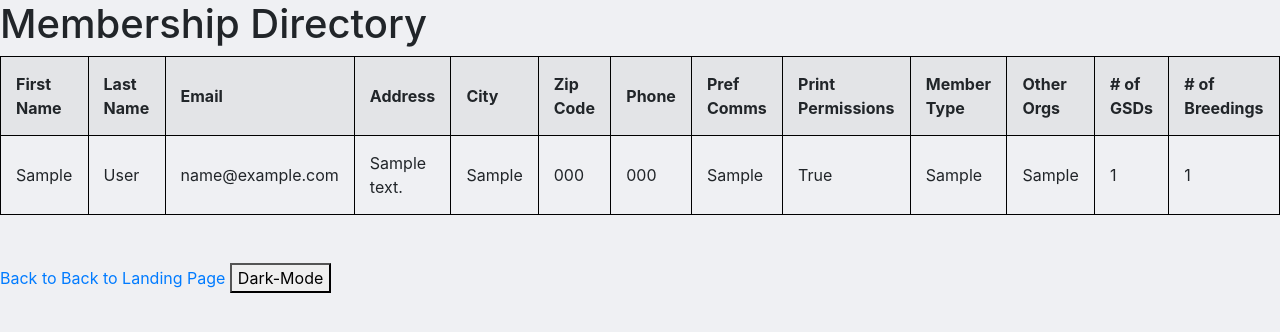
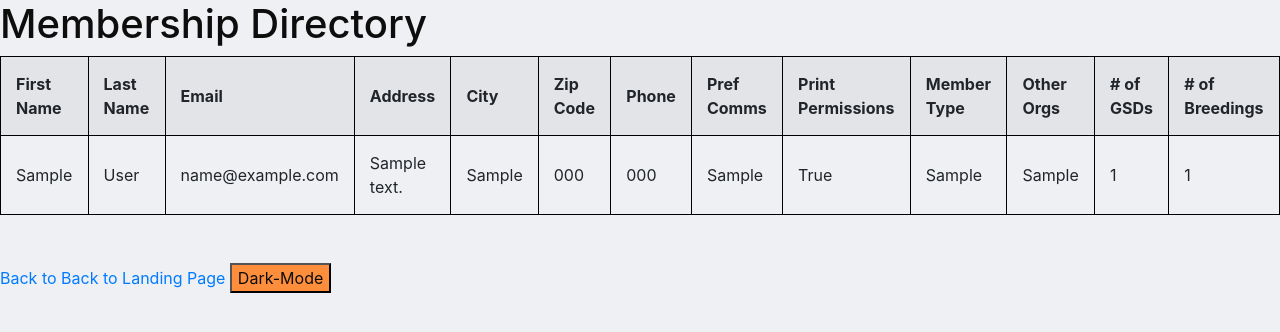
Before and after one commit to lauranewland/gsdc-webapp-flask, a Flask app: page /user in a window 1280 px wide. Shown: the top 332 px of the page. Run offline with Flask 2, Linux system fonts and the light colour scheme; tables that the repository leaves empty hold one stand-in row (values such as "Sample post").

Commit message:
added heading and button styles

```diff
--- a/static/css/login_styles.css
+++ b/static/css/login_styles.css
@@ -5,12 +5,22 @@
 }
 
 img.avatar {
-    width: 45%;
+    width: 25%;
     border-radius: 20%;
 }
 
 .loginform{
     border: 3px solid #f1f1f1;
+}
+h1, h2, h3 {
+    color: #0d0d0d;
+}
+p {
+    color: #2a2a2a;
+}
+button {
+    background-color: #ff8e3c;
+    color: #0d0d0d;
 }
 
 .loginbtn {
```
